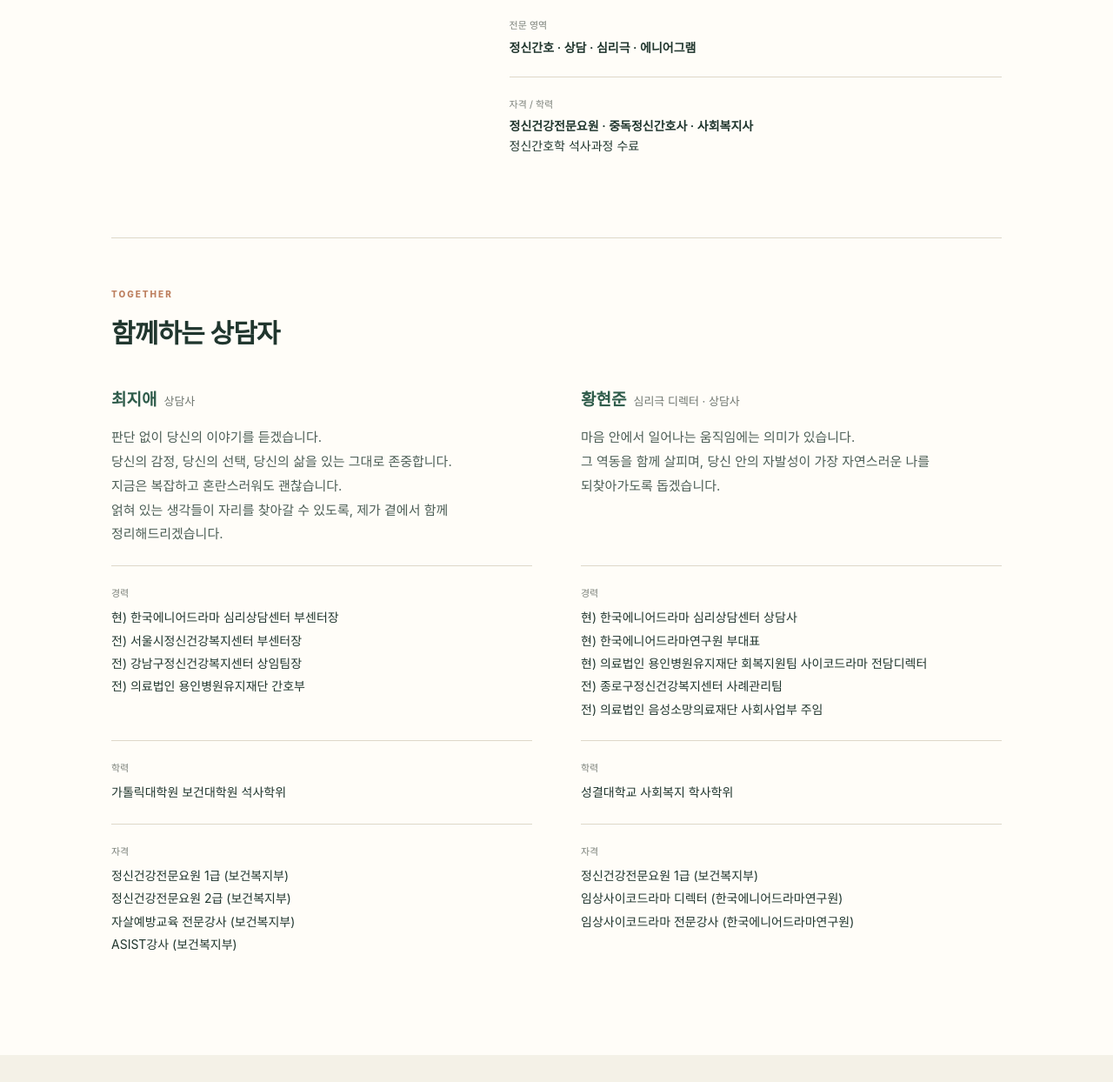
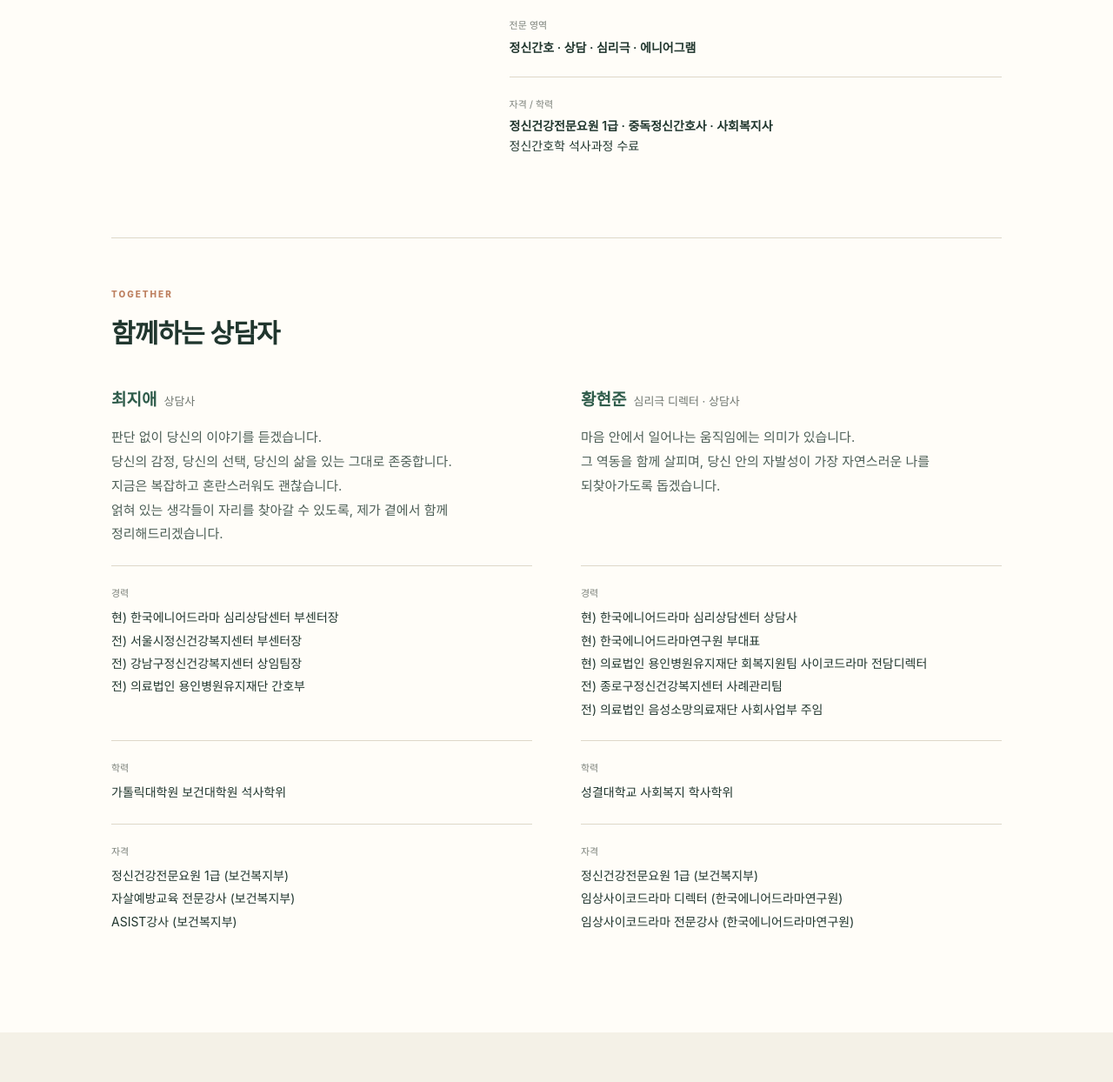
Before and after one commit to hiyong7759/jeongin, a plain HTML site: page index.html in a window 1280 px wide. Shown: the part 6527-7771 px from the top of the page at 87% size. Drawn offline with Linux system fonts and the light colour scheme.

Commit message:
fix: 대표 자격에 정신건강전문요원 1급 명시, 최지애 2급 줄 삭제
바우처 상담비용이 1급·2급에 따라 달라 이용자가 궁금해할 수 있어 대표의 급수를 적었다.
요청: 대화 — 대표 "정신건강전문요원 1급"으로 표기, 최지애 "정신건강전문요원 2급" 줄 삭제
검증: 브라우저에서 대표 자격 "정신건강전문요원 1급 · 중독정신간호사 · 사회복지사", 최지애 자격 3줄(2급 없음), 페이지에 "전문요원 2급" 0건, 캡처 ~/Downloads/정인_수정확인_261104/10_자격수정_지금.png
Co-Authored-By: Claude Sonnet 5.5 <noreply@anthropic.com>

```diff
--- a/index.html
+++ b/index.html
@@ -142,7 +142,7 @@
       <div class="profile-facts">
         <div class="fact"><small>주요 경력</small><b>종합병원 · 정신건강복지센터 등 임상경력 20년</b><br>정신건강 · 내과 · 외과 · 호스피스<br><b>전 안성시정신건강복지센터 상임팀장</b></div>
         <div class="fact"><small>전문 영역</small><b>정신간호 · 상담 · 심리극 · 에니어그램</b></div>
-        <div class="fact"><small>자격 / 학력</small><b>정신건강전문요원 · 중독정신간호사 · 사회복지사</b><br>정신간호학 석사과정 수료</div>
+        <div class="fact"><small>자격 / 학력</small><b>정신건강전문요원 1급 · 중독정신간호사 · 사회복지사</b><br>정신간호학 석사과정 수료</div>
       </div>
       </div>
     </div>
@@ -157,7 +157,7 @@
         <div class="team-facts">
           <div class="fact"><small>경력</small><ul><li>현) 한국에니어드라마 심리상담센터 부센터장</li><li>전) 서울시정신건강복지센터 부센터장</li><li>전) 강남구정신건강복지센터 상임팀장</li><li>전) 의료법인 용인병원유지재단 간호부</li></ul></div>
           <div class="fact"><small>학력</small><ul><li>가톨릭대학원 보건대학원 석사학위</li></ul></div>
-          <div class="fact"><small>자격</small><ul><li>정신건강전문요원 1급 (보건복지부)</li><li>정신건강전문요원 2급 (보건복지부)</li><li>자살예방교육 전문강사 (보건복지부)</li><li>ASIST강사 (보건복지부)</li></ul></div>
+          <div class="fact"><small>자격</small><ul><li>정신건강전문요원 1급 (보건복지부)</li><li>자살예방교육 전문강사 (보건복지부)</li><li>ASIST강사 (보건복지부)</li></ul></div>
         </div>
       </article>
       <article class="team-member">
```
